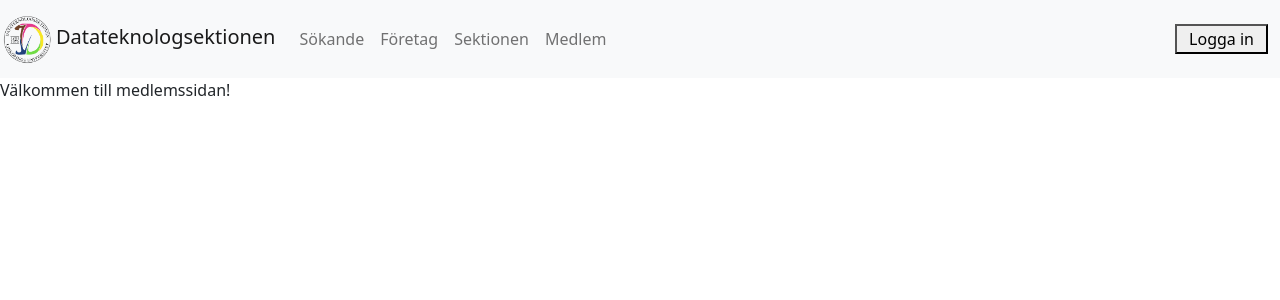
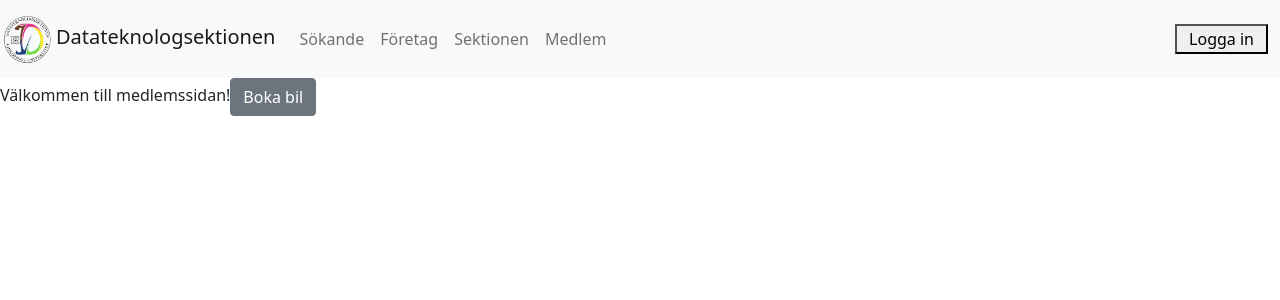
Before and after one commit to richard-johansson/d-sektionen_website, a React (Create React App) app in the folder client/: page /medlem in a window 1280 px wide. Shown: the top 300 px of the page. Built offline with nearby package versions, Linux system fonts and the light colour scheme.

Commit message:
added Book car button

```diff
--- a/client/src/components/member.js
+++ b/client/src/components/member.js
@@ -7,6 +7,7 @@ export default function Member() {
     return (
         <div>
             <a>Välkommen till medlemssidan!</a>
+            <button type="button" class="btn btn-secondary">Boka bil</button>
         </div>
     );
    }
```
